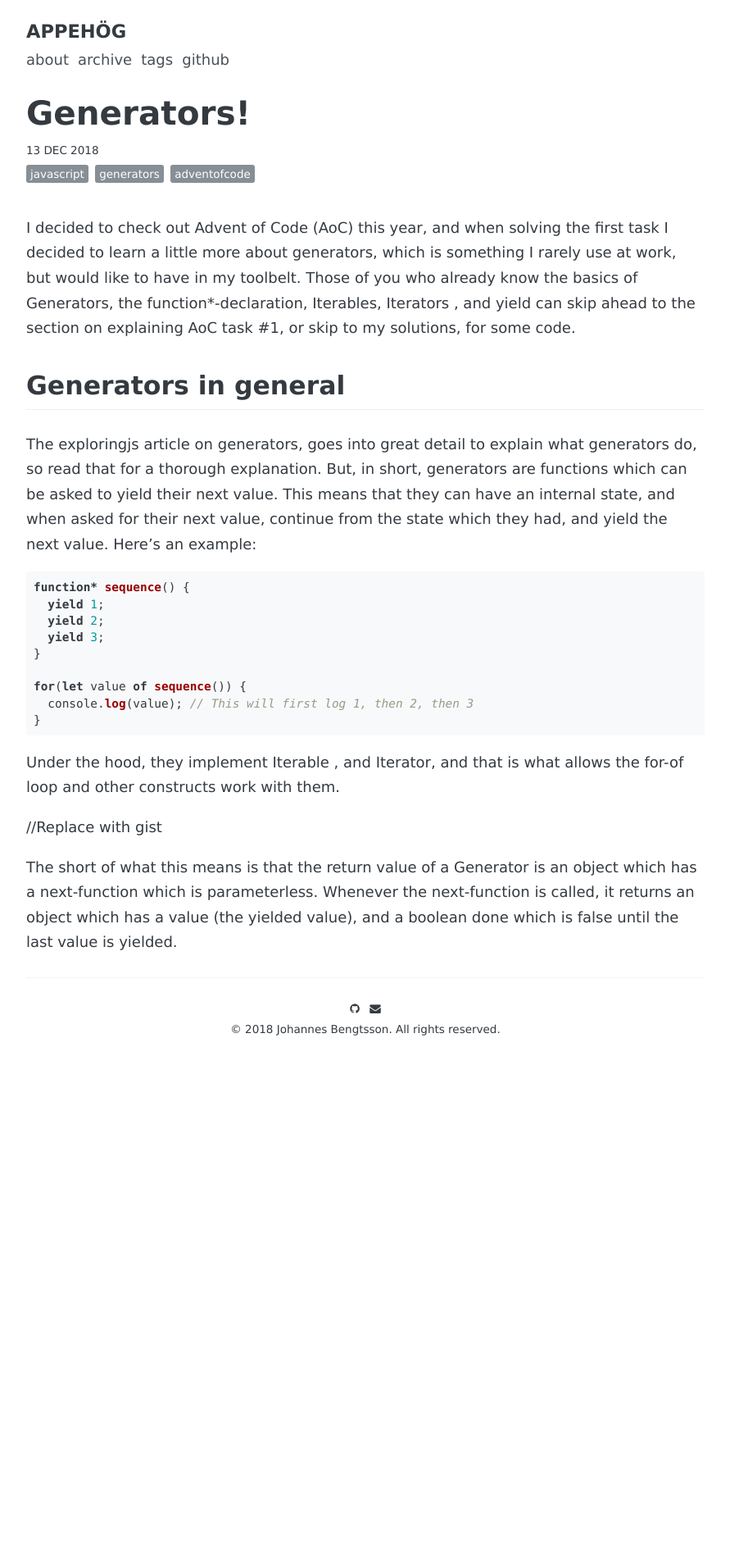
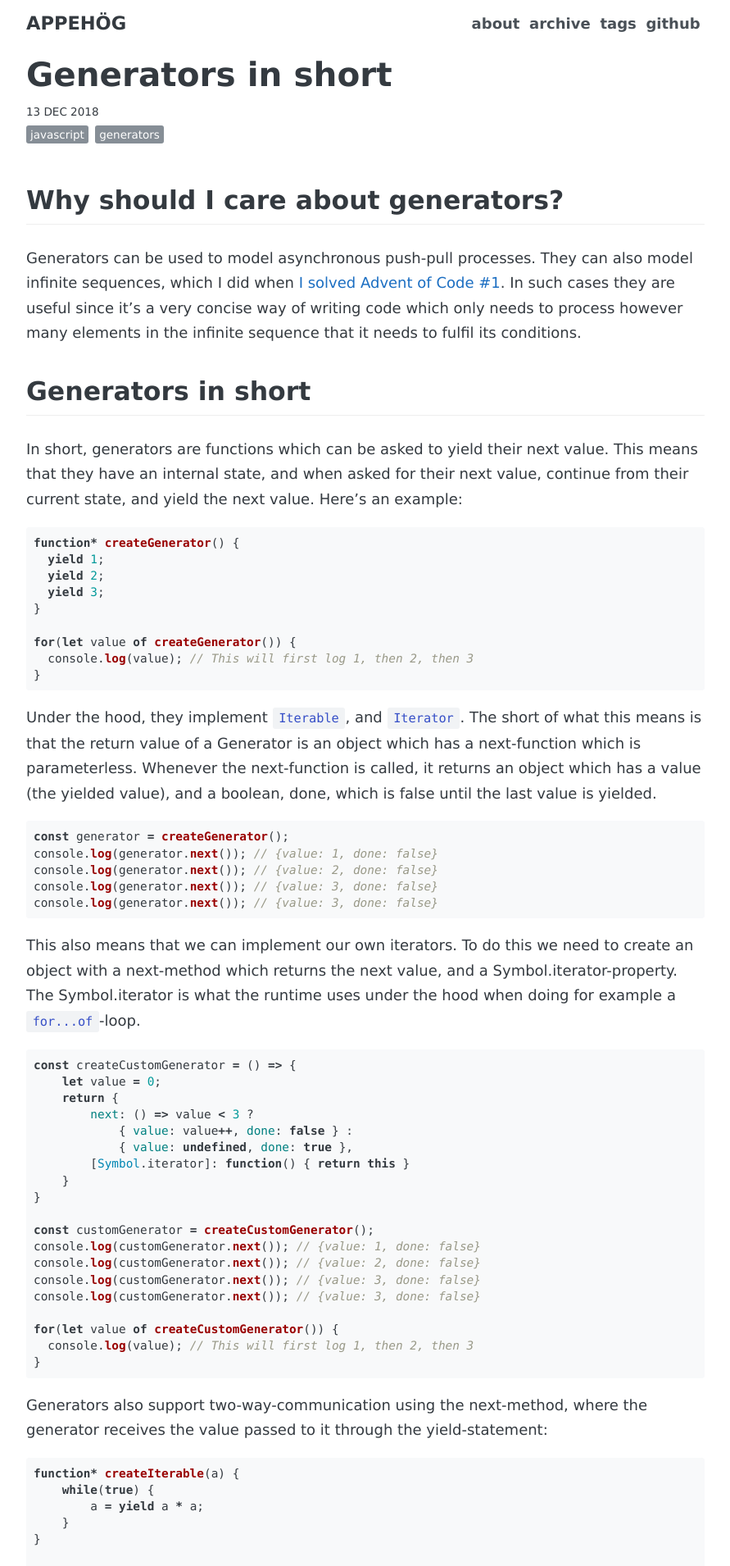
Before and after one commit to Korla/Appehog.Blog, a Jekyll site: the page built from _posts/2018-12-12-aoc-generators.md, in a window 1280 px wide. Shown: the top 1910 px of the page at 82% size, without its empty margins (194-1085 px from the left). Built offline with Jekyll 4.4.1, drawn with Linux system fonts in a browser that asks for light colours; before the commit the page ends 1285 px from its top, so only the background shows below that; some of the changed text lies outside the part shown.

Commit message:
Generators explained

````diff
--- a/_includes/header.html
+++ b/_includes/header.html
@@ -1,7 +1,6 @@
 <header class="header">
   <div class="header-title">
-    <a href="/">{{ site.name }}</a>
-  </div>
+    <a href="/" class="header-title-link">{{ site.name }}</a>
     <nav class="header-nav">
       {% for nav in site.nav %}
       {% if nav.url contains 'http://' or nav.url contains 'https://' %}
@@ -11,4 +10,5 @@
       {% endif %}
       {% endfor %}
     </nav>
+  </div>
 </header>
--- a/_posts/2018-12-12-aoc-generators.md
+++ b/_posts/2018-12-12-aoc-generators.md
@@ -1,30 +1,99 @@
 ---
 layout: post
-title: "Generators!"
+title: "Generators in short"
 date: 2018-12-13
-tags: javascript generators adventofcode
+tags: javascript generators
+description: "This is a short explanation of key concepts to explain my solution to Advent of Code #1."
 ---
 
-I decided to check out Advent of Code (AoC) this year, and when solving the first task I decided to learn a little more about generators, which is something I rarely use at work, but would like to have in my toolbelt. Those of you who already know the basics of Generators, the function*-declaration, Iterables, Iterators , and yield can skip ahead to the section on explaining AoC task #1, or skip to my solutions, for some code.
+Why should I care about generators?
+---
+Generators can be used to model asynchronous push-pull processes. They can also model infinite sequences, which I did when [I solved Advent of Code #1](/2018-12-13/stumbling-through-aoc-1/). In such cases they are useful since it's a very concise way of writing code which only needs to process however many elements in the infinite sequence that it needs to fulfil its conditions.
 
-Generators in general
+Generators in short
 ---
-The exploringjs article on generators, goes into great detail to explain what generators do, so read that for a thorough explanation. But, in short, generators are functions which can be asked to yield their next value. This means that they can have an internal state, and when asked for their next value, continue from the state which they had, and yield the next value. Here's an example:
+In short, generators are functions which can be asked to yield their next value. This means that they have an internal state, and when asked for their next value, continue from their current state, and yield the next value. Here's an example:
 
 ```js
-function* sequence() {
+function* createGenerator() {
   yield 1;
   yield 2;
   yield 3;
 }
 
-for(let value of sequence()) {
+for(let value of createGenerator()) {
   console.log(value); // This will first log 1, then 2, then 3
 }
 ```
 
-Under the hood, they implement Iterable , and Iterator, and that is what allows the for-of loop and other constructs work with them.
+Under the hood, they implement `Iterable`, and `Iterator`. The short of what this means is that the return value of a Generator is an object which has a next-function which is parameterless. Whenever the next-function is called, it returns an object which has a value (the yielded value), and a boolean, done, which is false until the last value is yielded.
 
-//Replace with gist
+```js
+const generator = createGenerator();
+console.log(generator.next()); // {value: 1, done: false}
+console.log(generator.next()); // {value: 2, done: false}
+console.log(generator.next()); // {value: 3, done: false}
+console.log(generator.next()); // {value: 3, done: false}
+```
 
-The short of what this means is that the return value of a Generator is an object which has a next-function which is parameterless. Whenever the next-function is called, it returns an object which has a value (the yielded value), and a boolean done which is false until the last value is yielded.
+This also means that we can implement our own iterators. To do this we need to create an object with a next-method which returns the next value, and a Symbol.iterator-property. The Symbol.iterator is what the runtime uses under the hood when doing for example a `for...of`-loop.
+
+```js
+const createCustomGenerator = () => {
+    let value = 0;
+    return {
+        next: () => value < 3 ?
+            { value: value++, done: false } :
+            { value: undefined, done: true },
+        [Symbol.iterator]: function() { return this }
+    }
+}
+
+const customGenerator = createCustomGenerator();
+console.log(customGenerator.next()); // {value: 1, done: false}
+console.log(customGenerator.next()); // {value: 2, done: false}
+console.log(customGenerator.next()); // {value: 3, done: false}
+console.log(customGenerator.next()); // {value: 3, done: false}
+
+for(let value of createCustomGenerator()) {
+  console.log(value); // This will first log 1, then 2, then 3
+}
+```
+
+Generators also support two-way-communication using the next-method, where the generator receives the value passed to it through the yield-statement:
+
+```js
+function* createIterable(a) {
+    while(true) {
+        a = yield a * a;
+    }
+}
+
+const iterable = createIterable(2);
+console.log(iterable.next(1)); // {value: 4, done: false}
+console.log(iterable.next(6)); // {value: 36, done: false}
+console.log(iterable.next(-2)); // {value: 4, done: false}
+console.log(iterable.next(10)); // {value: 100, done: false}
+```
+
+> Note: The first value sent to the generator (1 in this case) is discarded. The first time through the value passed into the generator isn't assigned before the generator yields. On subsequent passes through, it is.
+
+As demonstrated in this example:
+
+```js
+function* createIterable(fn) {
+    a = fn();
+    while(true) {
+        fn = yield a * a;
+        a = fn();
+    }
+}
+
+const iterable = createIterable(() => 2);
+console.log(iterable.next(() => { throw 'This is ignored' })); // Does not throw
+console.log(iterable.next(() => { throw 'This is called' })); // Throws
+```
+
+More reading
+---
+There is a lot of great material on Generators out there. The [exploringjs article on generators](http://exploringjs.com/es6/ch_generators.html#sec_overview-generators), goes into great detail to explain what generators do. The mdn articles on [Generator](https://developer.mozilla.org/en-US/docs/Web/JavaScript/Reference/Global_Objects/Generator), and [function*](https://developer.mozilla.org/en-US/docs/Web/JavaScript/Reference/Statements/function*) are also useful for quick information on syntax and behaviour. There are also a host of articles on how async/await can be implemented using generators. I find that [Eric Elliott's take](https://medium.com/javascript-scene/the-hidden-power-of-es6-generators-observable-async-flow-control-cfa4c7f31435) makes for good reading.
--- a/_sass/_site.scss
+++ b/_sass/_site.scss
@@ -35,11 +35,11 @@ body {
   margin-bottom: 1.5em;
 
   &-title {
-    margin: 0.3em 0;
-    font-size: 1.25em;
     line-height: 1.2em;
     font-weight: 600;
     text-transform: uppercase;
+    display: flex;
+    justify-content: space-between;
 
     a {
       color: $base-color;
@@ -53,15 +53,15 @@ body {
       color: $oc-gray-5;
     }
 
+    &-link {
+      font-size: 1.25em;
+    }
   }
 
   &-nav {
     a {
       color: $oc-gray-7;
       text-transform: lowercase;
-      -webkit-transition: all .2s ease;
-         -moz-transition: all .2s ease;
-              transition: all .2s ease;
       margin-right: .3rem;
 
       &:hover,
--- a/_sass/_typography.scss
+++ b/_sass/_typography.scss
@@ -239,7 +239,6 @@ a.footnote {
     -webkit-text-stroke: 0.25px;
     border: 1px solid $divider-color;
     border-radius: 2px;
-    -webkit-transition: 0.2s ease-out all;
     text-decoration: none;
 
     &:hover {
--- a/_sass/_variables.scss
+++ b/_sass/_variables.scss
@@ -3,9 +3,9 @@
 /*--------------
   Font
   -------------- */
-$base-font: 'Spoqa Han Sans', 'Source Sans Pro', Apple SD Gothic Neo, Nanum Barun Gothic, Nanum Gothic, Verdana, Arial, Dotum, sans-serif;
-$code-font: Menlo, 'Ubuntu Mono', Monaco, 'Spoqa Han Sans', monospace;
-$code-gist-font: Menlo, 'Ubuntu Mono', Monaco, 'Spoqa Han Sans', monospace;
+$base-font: 'Source Sans Pro', Apple SD Gothic Neo, Nanum Barun Gothic, Nanum Gothic, Verdana, Arial, Dotum, sans-serif;
+$code-font: Menlo, 'Ubuntu Mono', Monaco, monospace;
+$code-gist-font: Menlo, 'Ubuntu Mono', Monaco, monospace;
 
 $base-font-size: 18px;
 $base-font-size-sm: 14px;
````
Also changed, not shown: _posts/2018-12-13-stumbling-through-aoc-1.md (added, +9 -0 lines), index.html (+6 -7 lines), images/image.png (deleted). Lines whose indentation alone changed are shown as unchanged.
